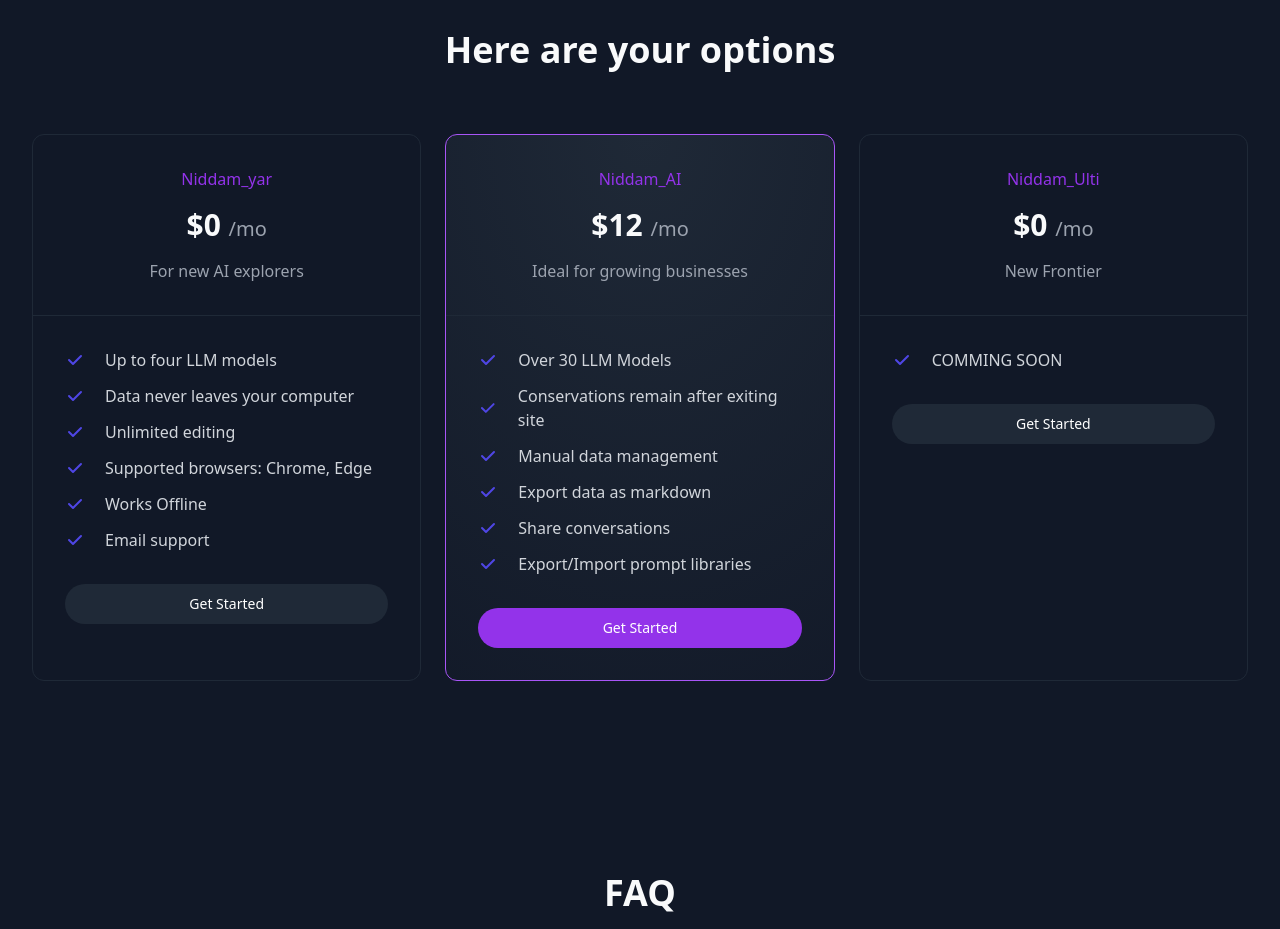
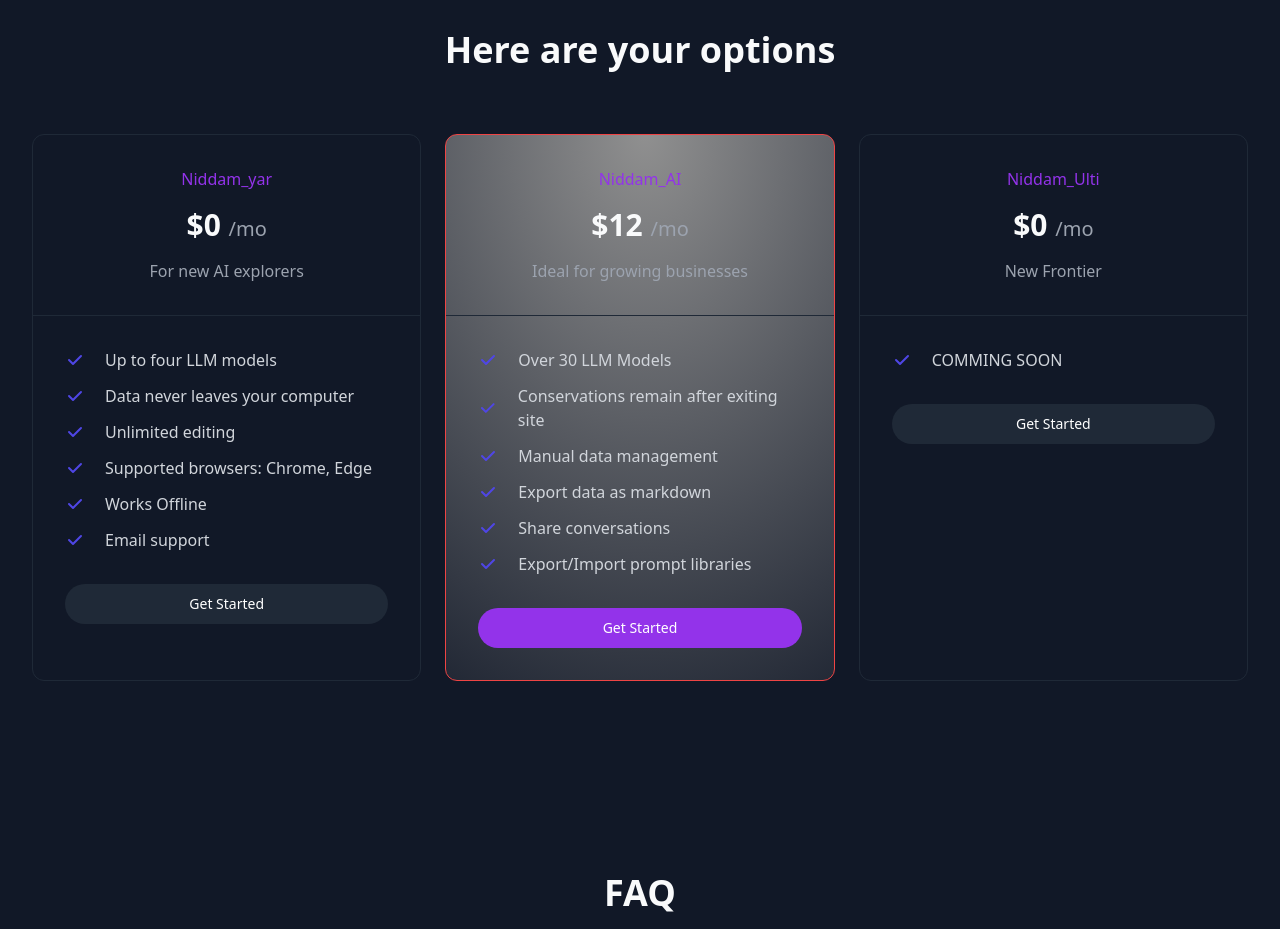
Before and after one commit to ydideh810/nidmail, a Next.js app: page / in a window 1280 px wide. Shown: the part 2800-3729 px from the top of the page. Built offline with nearby package versions, Linux system fonts and the light colour scheme.

Commit message:
Update Pricing.jsx

```diff
--- a/components/ui/Pricing/Pricing.jsx
+++ b/components/ui/Pricing/Pricing.jsx
@@ -47,7 +47,7 @@ const Pricing = () => {
 
     ];
 
-    const mostPopPricingBg = "radial-gradient(130.39% 130.39% at 51.31% -0.71%, #1F2937 0%, rgba(31, 41, 55, 0) 100%)"
+    const mostPopPricingBg = "radial-gradient(130.39% 130.39% at 51.31% -0.71%, #909090 0%, rgba(31, 41, 55, 0) 100%)"
 
     return (
         <SectionWrapper id="pricing" className='custom-screen'>
@@ -66,7 +66,7 @@ const Pricing = () => {
                 <div className='mt-16 justify-center gap-6 sm:grid sm:grid-cols-2 sm:space-y-0 lg:grid-cols-3'>
                     {
                         plans.map((item, idx) => (
-                            <div key={idx} className={`relative flex-1 flex items-stretch flex-col rounded-xl border border-gray-800 mt-6 sm:mt-0 ${item.isMostPop ? "border border-purple-500" : ""}`}
+                            <div key={idx} className={`relative flex-1 flex items-stretch flex-col rounded-xl border border-gray-800 mt-6 sm:mt-0 ${item.isMostPop ? "border border-red-500" : ""}`}
                                 style={{
                                     backgroundImage: item.isMostPop ? mostPopPricingBg : ""
                                 }}
@@ -103,7 +103,7 @@ const Pricing = () => {
                                         }
                                     </ul>
                                     <div className="pt-8">
-                                        <Button className={`w-full rounded-full text-white ring-offset-2 focus:ring ${item.isMostPop ? "bg-purple-600 hover:bg-purple-500 focus:bg-purple-700 ring-purple-600" : "bg-gray-800 hover:bg-gray-700 ring-gray-800"}`}>
+                                        <Button className={`w-full rounded-full text-white ring-offset-2 focus:ring ${item.isMostPop ? "bg-purple-600 hover:bg-red-500 focus:bg-red-700 ring-red-600" : "bg-gray-800 hover:bg-gray-700 ring-gray-800"}`}>
                                             Get Started
                                         </Button>
                                     </div>
```
